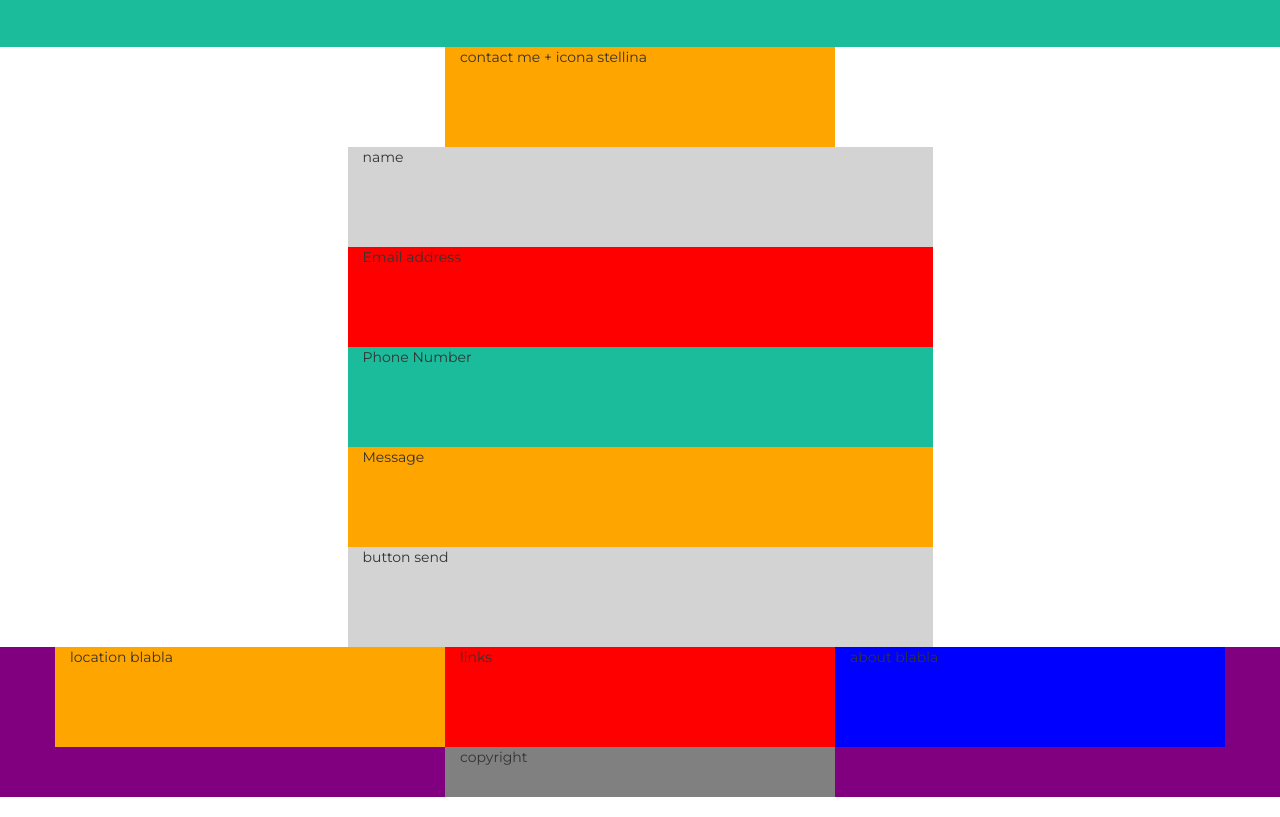
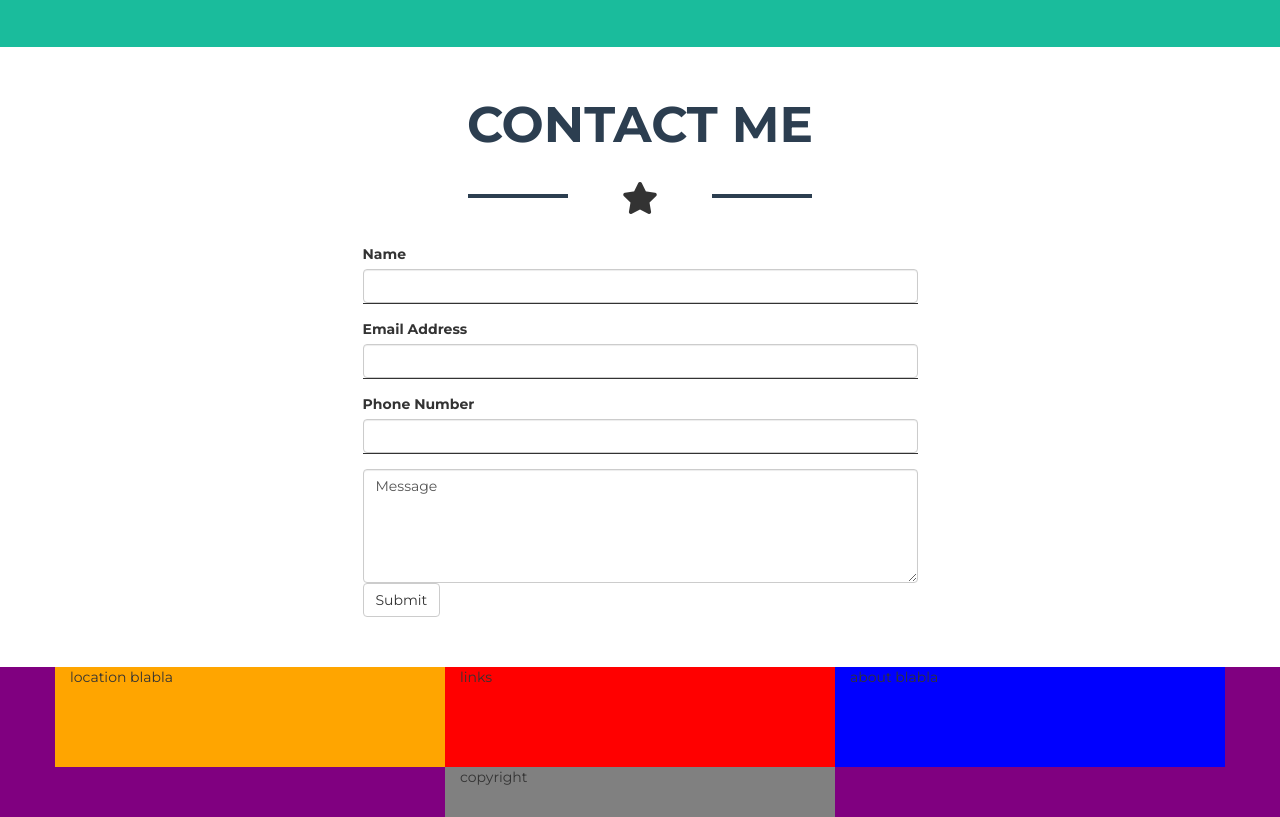
Before and after one commit to DavideBenazzi/html-css-bootstrap-freelancer, a plain HTML site: page index.html in a window 1280 px wide. Shown: the part 1953-2770 px from the top of the page. Drawn offline with nearby package versions, Linux system fonts and the light colour scheme.

Commit message:
sezione contact me in lavorazione

```diff
--- a/css/style.css
+++ b/css/style.css
@@ -148,7 +148,31 @@ body {
 
 /* DEBUG */
 /* CONTACTME */
+.contactme {
+  margin-bottom: 50px;
+}
+.contactme h2 {
+  font-size: 50px;
+  font-weight: 700;
+  color: #2c3e50;
+  margin: 50px 0 30px;
+}
 
+.contactme .divider-line {
+  background: #2c3e50;
+}
+
+.contactme i {
+  font-size: 32px;
+  margin: 0 50px 30px;
+}
+
+.contactme .form-group {
+  border: none;
+  border-radius: none;
+  border-bottom: 1px solid #333;
+  box-shadow: none;
+}
 /* FOOTER */
 .footer {
   background: purple;
--- a/index.html
+++ b/index.html
@@ -141,23 +141,35 @@
     <section class="contactme">
       <div class="container">
         <div class="row">
-          <div class="col-xs-4 col-xs-offset-4 orange">
-            contact me + icona stellina
+          <div class="col-xs-12">
+            <h2 class="text-uppercase text-center">
+              contact me
+            </h2>
+            <div class="text-center">
+              <div class="divider-line">
+              </div>
+              <i class="fas fa-star"></i>
+              <div class="divider-line">
+              </div>
+            </div>
           </div>
-          <div class="col-xs-12 col-md-6 col-md-offset-3 grey">
-            name
-          </div>
-          <div class="col-xs-12 col-md-6 col-md-offset-3 red">
-            Email address
-          </div>
-          <div class="col-xs-12 col-md-6 col-md-offset-3 green">
-            Phone Number
-          </div>
-          <div class="col-xs-12 col-md-6 col-md-offset-3 orange">
-            Message
-          </div>
-          <div class="col-xs-12 col-md-6 col-md-offset-3 grey">
-            button send
+          <div class="col-xs-12 col-md-6 col-md-offset-3">
+            <form>
+              <div class="form-group">
+                <label>Name</label>
+                <input type="email" class="form-control">
+              </div>
+              <div class="form-group">
+                <label>Email Address</label>
+                <input type="email" class="form-control">
+              </div>
+              <div class="form-group">
+                <label>Phone Number</label>
+                <input type="email" class="form-control">
+              </div>
+              <textarea class="form-control" rows="5">Message</textarea>
+              <button type="submit" class="btn btn-default">Submit</button>
+            </form>
           </div>
         </div>
       </div>
```
